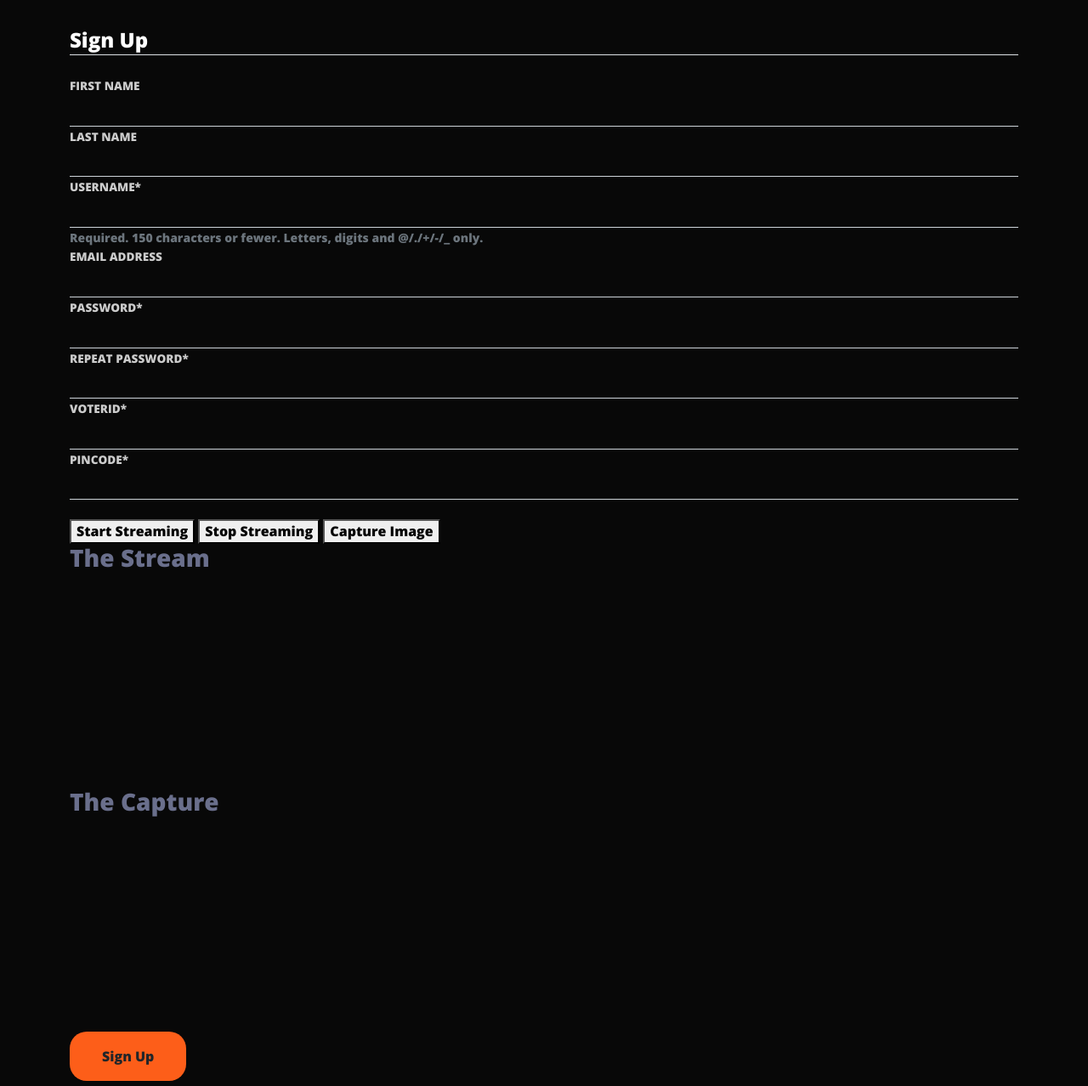
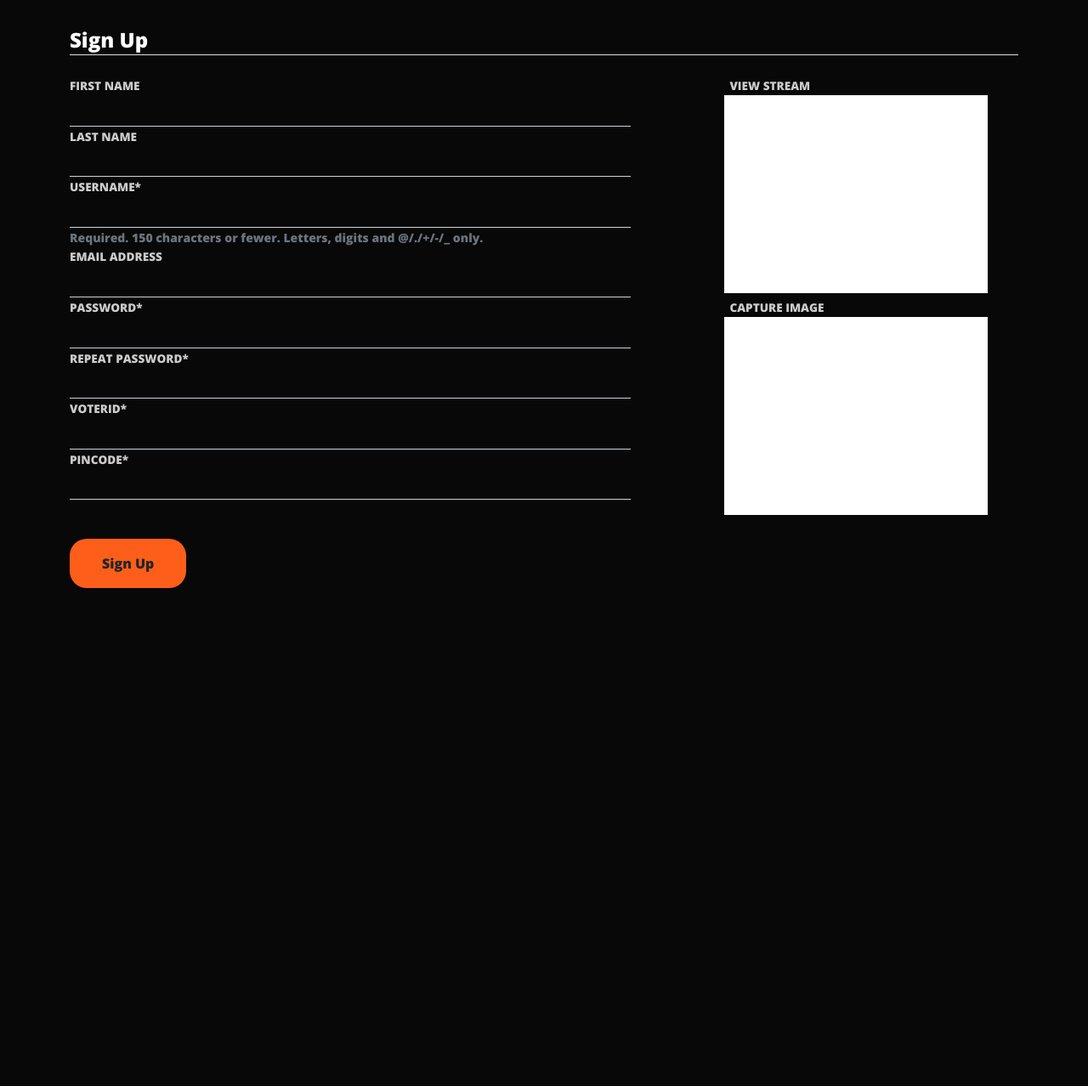
Before and after one commit to Mihirlalwani/Digital_Voting_System, a Django app: page /register/ in a window 1280 px wide. Shown: the part 112-1390 px from the top of the page at 85% size. After the commit the page ends 804 px from the top, so only its background shows below. Run offline with Django 3.2, Linux system fonts and the light colour scheme; a map, chart or similar area stays blank; some libraries are stand-ins or nearby versions.

Commit message:
Image capture design

```diff
--- a/users/templates/users/register.html
+++ b/users/templates/users/register.html
@@ -9,28 +9,33 @@
       {% csrf_token %}
       <fieldset class="form-group">
           <legend class="border-bottom mb-4" style="color: white;">Sign Up</legend>
+          <div class="row" styl="display:flex;">
+            <div class="column" style="flex:60%;">
                 {{ user_form|crispy }}
                 {{ profile_form|crispy }}
-      </fieldset>
-      <br>
+            </div>
+            <div class="column" style="flex:40%; ">
               <input type="hidden" name="base64_data" id="base64" value="">
-      <div class="button-group">
-        <button id="btn-start" type="button" class="button">Start Streaming</button>
-        <button id="btn-stop" type="button" class="button">Stop Streaming</button>
-        <button id="btn-capture" type="button" class="button">Capture Image</button>
+                  <div class="play-area" style="margin-left: 20%;">
+                    <button id="btn-start" type="button" class="button" style="background-color: #080808; color:#ccc; border: none; font-size: 0.85rem;">
+                        VIEW STREAM</button>
+                    <div class="play-area-sub">
+                      <video id="stream" width="310" height="233" style="background-color: #fff;"></video>
                     </div>
-      <div class="play-area">
+                    <button id="btn-capture" type="button" class="button" style="background-color: #080808; color:#ccc; border: none; font-size: 0.85rem;">
+                        CAPTURE IMAGE</button>
                     <div class="play-area-sub">
-          <h3>The Stream</h3>
-          <video id="stream" width="320" height="240"></video>
-        </div>
-        <div class="play-area-sub">
-          <h3>The Capture</h3>
-          <canvas id="capture" width="320" height="240"></canvas>
-          <div id="snapshot"></div>
+                      <canvas id="capture" width="310" height="233" style="background-color: #fff;"></canvas>
+                      <!-- <div id="snapshot"></div> -->
                     </div>
                   </div>
+                  <button id="btn-stop" type="button" class="button" style="display:none;">Stop Streaming</button>
+            </div>
+          </div>
+        </fieldset>
 
+
+<br>
       <div class="form-group" id="signup-button">
           <button class="btn " id="signup">Sign Up</button>
       </div>
```
Also changed, not shown: users/templates/users/profile.html (+9 -6 lines), users/templates/users/verification.html (+23 -16 lines), db.sqlite3, images/images/2IDMKNLGTY4V3G1.png (added). Lines whose indentation alone changed are shown as unchanged.
